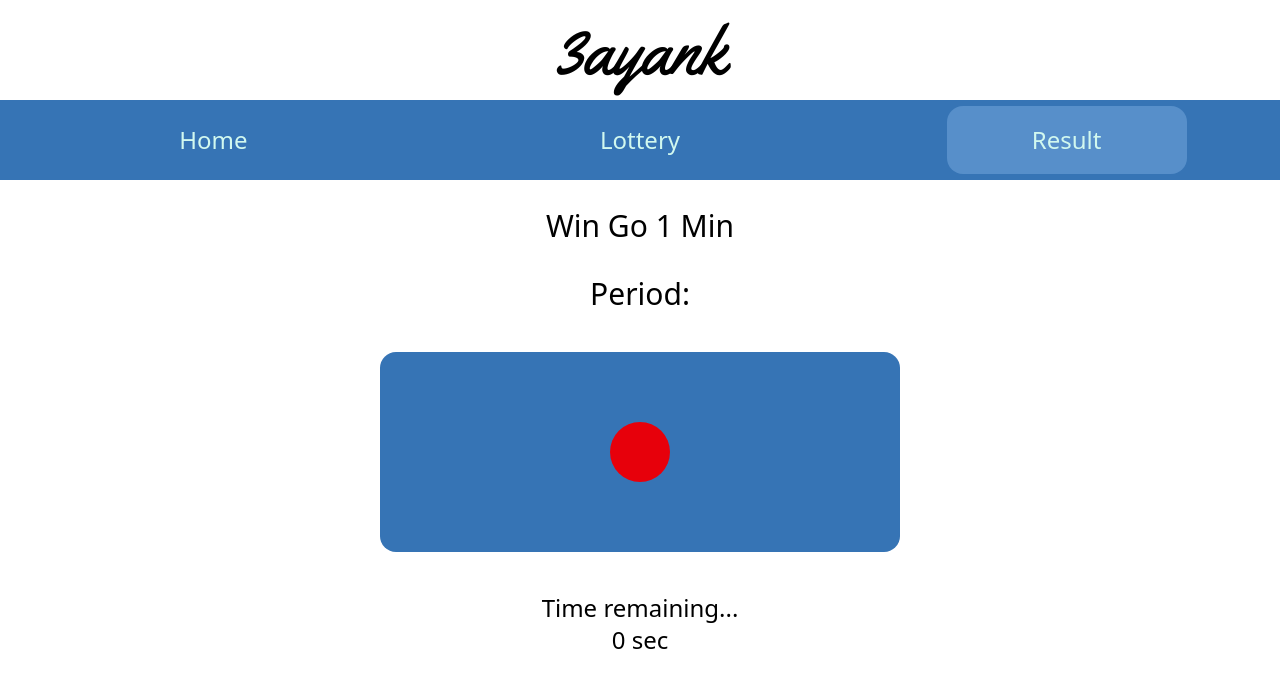
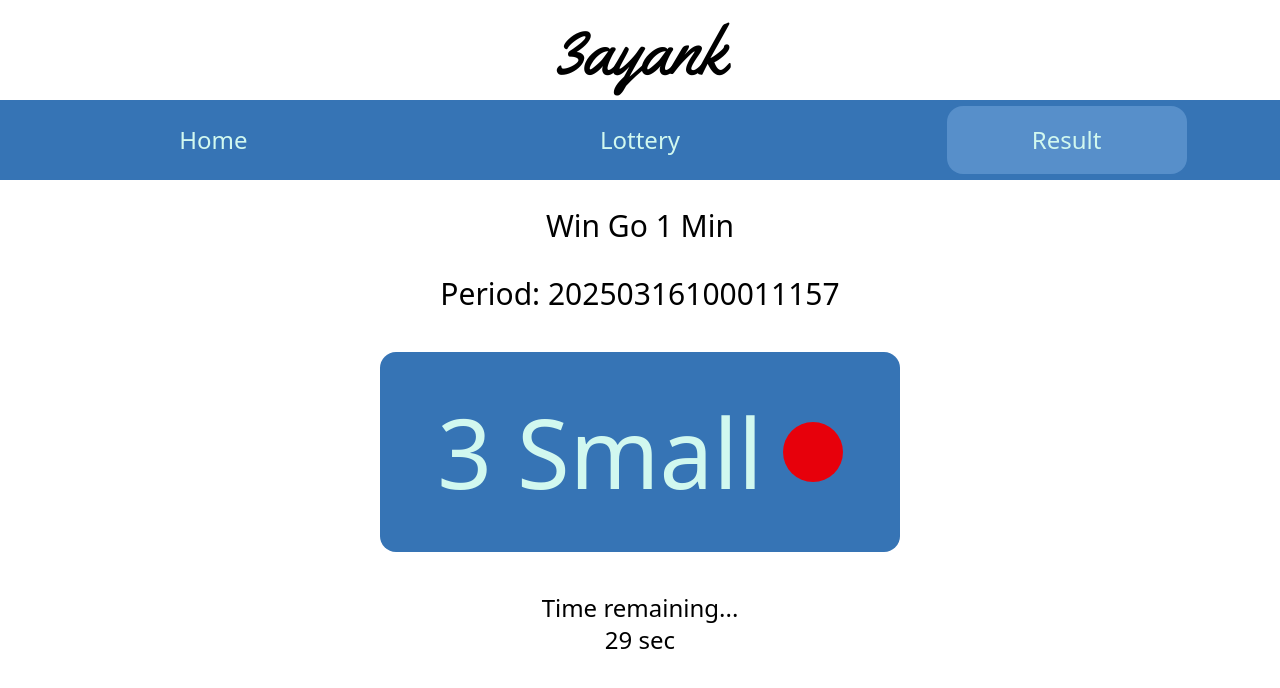
Before and after one commit to Amazon-gurung/RandomGeneratorGambling, a React (Vite) app: page /result in a window 1280 px wide. Shown: the top 688 px of the page. Built offline with nearby package versions, Linux system fonts and the light colour scheme; no server answers.

Commit message:
python convert to js

```diff
--- a/package.json
+++ b/package.json
@@ -11,6 +11,7 @@
   },
   "dependencies": {
     "@tailwindcss/vite": "^4.0.14",
+    "date-fns": "^4.1.0",
     "react": "^19.0.0",
     "react-dom": "^19.0.0",
     "react-icons": "^5.5.0",
--- /dev/null
+++ b/src/RandomGenerator.js
@@ -0,0 +1,24 @@
+import { format } from "date-fns";
+
+export function generateGameResult() {
+  const now = new Date();
+
+  const currentDate = format(now, "yyyyMMdd");
+
+  const totalMinutes = now.getHours() * 60 + now.getMinutes() + 1;
+  const formattedMinutes = String(totalMinutes).padStart(4, "0");
+
+  const autoPeriod = `${currentDate}10001${formattedMinutes}`;
+
+  const randomNumber = Math.floor(Math.random() * 10);
+
+  const sizeResult = randomNumber < 5 ? "Small" : "Big";
+  const colorResult = [0, 2, 4, 6, 8].includes(randomNumber) ? "Red" : "Green";
+
+  return {
+    period: autoPeriod,
+    number: randomNumber,
+    result: sizeResult,
+    color: colorResult,
+  };
+}
--- a/src/components/ResultGame.jsx
+++ b/src/components/ResultGame.jsx
@@ -1,23 +1,26 @@
 import { useEffect, useState } from "react";
+import { generateGameResult } from "../RandomGenerator";
 
 const ResultGame = () => {
-  const [data, setData] = useState({});
+  const [data, setData] = useState(generateGameResult());
   const [remainingTime, setRemainingTime] = useState(0);
 
   useEffect(() => {
-    const ws = new WebSocket("ws://localhost:6789");
+    const interval = setInterval(() => {
+      const updateRemainingTime = () => {
+        const now = new Date();
+        const secondsRemaining = 60 - now.getSeconds();
+        setRemainingTime(secondsRemaining);
 
-    ws.onmessage = (event) => {
-      const parsedData = JSON.parse(event.data);
-      setData(parsedData);
-      setRemainingTime(parsedData.remaining_time);
-    };
+        if (secondsRemaining === 60) {
+          setData(generateGameResult());
+        }
+      };
 
-    ws.onclose = () => {
-      console.log("WebSocket closed");
-    };
+      updateRemainingTime();
+    }, 1000);
 
-    return () => ws.close();
+    return () => clearInterval(interval);
   }, []);
 
   return (
```
Also changed, not shown: 1 other file (tests, documents, lock files or other folders).
